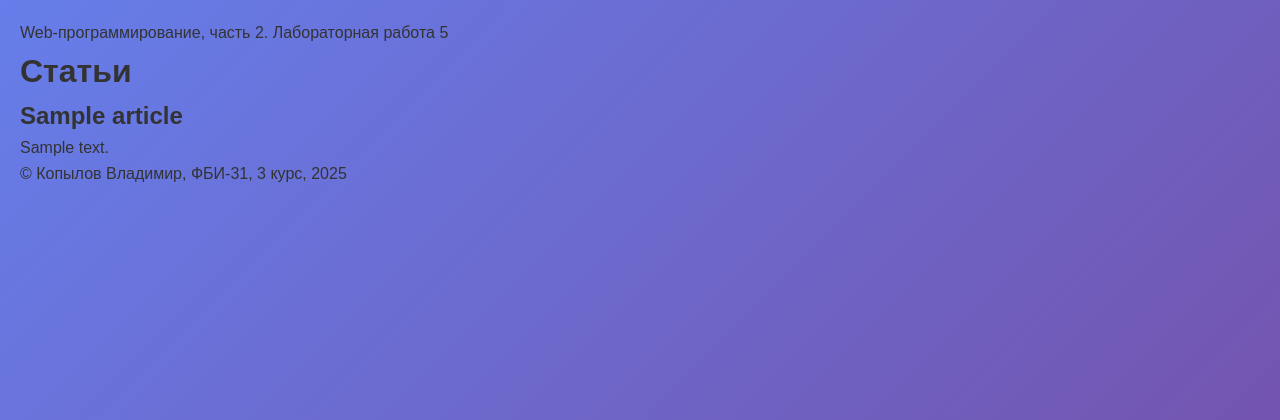
After one commit to ruwer555/Web-backend-lab, a Flask app: page /lab5/list in a window 1280 px wide. The commit adds this page. Shown: the top 420 px of the page. Run offline with Flask 3, Linux system fonts and the light colour scheme; the visitor is signed in with stand-in values (Sample User, id 1); a database or web service that is not in the repository returns one stand-in record (values such as "Sample title"); some libraries are stand-ins or nearby versions.

Commit message:
Вывод статей

```diff
--- a/lab5.py
+++ b/lab5.py
@@ -92,3 +92,16 @@ def create():
     cur.execute(f"INSERT INTO articles(user_id, title, article_text) VALUES ({user_id}, '{title}', '{article_text}');")
     db_close(conn, cur)
     return redirect('/lab5')
+
+@lab5.route('/lab5/list')
+def list():
+    login = session.get('login')
+    if not login:
+        return redirect('/lab5/login')
+    conn, cur = db_connect()
+    cur.execute(f"SELECT id FROM users WHERE login='{login}';")
+    user_id = cur.fetchone()["id"]
+    cur.execute(f"SELECT * FROM articles WHERE user_id='{user_id}';")
+    articles = cur.fetchall()
+    db_close(conn, cur)
+    return render_template('/lab5/articles.html', articles = articles)
--- /dev/null
+++ b/templates/lab5/articles.html
@@ -0,0 +1,11 @@
+{% extends "base.html" %}
+
+{% block lab %}Лабораторная работа 5{% endblock %}
+
+{% block main %}
+    <h1>Cтатьи</h1>
+    {% for article in articles %}
+        <h2>{{ article['title'] }}</h2>
+        <blockquote>{{ article['article_text']}}</blockqoute>
+    {% endfor %}
+{% endblock %}
--- a/templates/lab5/create_article.html
+++ b/templates/lab5/create_article.html
@@ -13,10 +13,10 @@
         </div>
 
         <div>
-            <textarea nsme="article_text"></textarea>
+            <textarea name="article_text"></textarea>
         </div>
 
-        <button type="submit">Вход</button>
+        <button type="submit">Создать статью</button>
 
         <div>
             <button type="submit">Готово</button>
```
